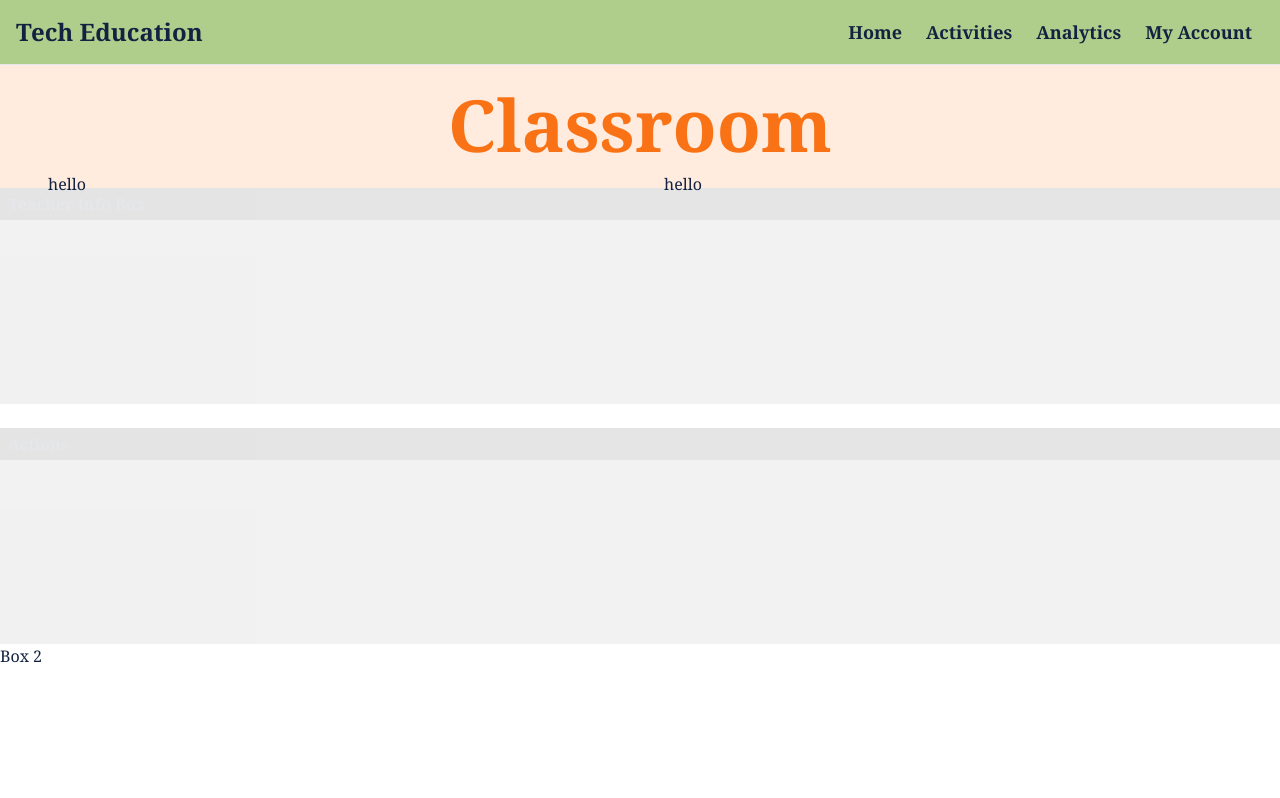
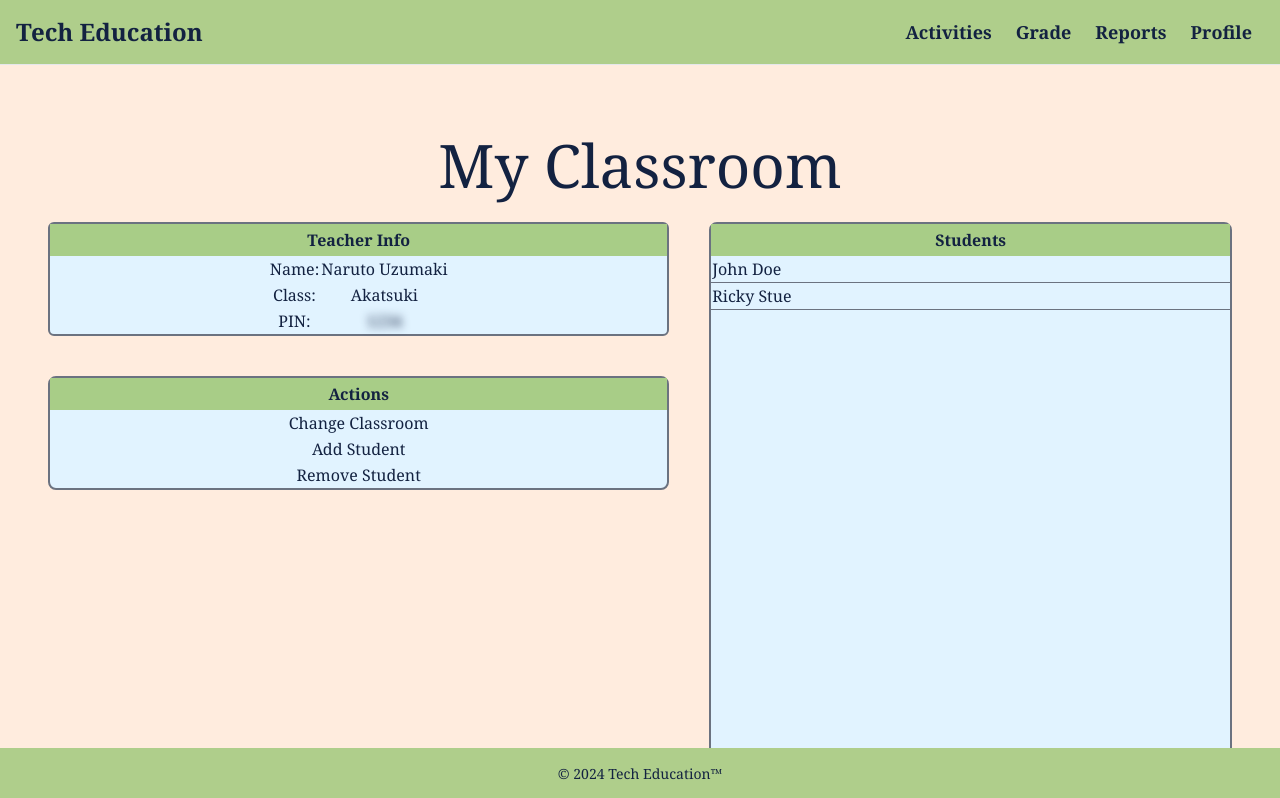
Before and after one commit to ExzyELI/tech-education, a Next.js app: page / in a window 1280 px wide. Shown: the top 798 px of the page. Built offline with nearby package versions, Linux system fonts and the light colour scheme.

Commit message:
boxes and Tables implemented. Need to routebuttons

```diff
--- a/src/app/page.tsx
+++ b/src/app/page.tsx
@@ -4,61 +4,99 @@ export default function Home() {
   return (
     <main className="gradient font-family: font-serif leading-normal tracking-normal text-[#132241]">
       <title>Tech Education</title>
-      {/* navbar begins */}
-      <nav className="fixed start-0 top-0 z-20 w-full border-b border-gray-200 bg-[#afce8b]">
+      {/*navbar begins */}
+    <nav className="fixed start-0 top-0 z-20 w-full border-b border-gray-200 bg-[#afce8b]">
+      <header className="gradient font-family: font-serif leading-normal tracking-normal text-[#132241]">
         <div className="mx-auto flex max-w-screen-xl flex-wrap items-center justify-between p-4">
-          <span className="self-center whitespace-nowrap text-2xl font-semibold">
-            Tech Education
-          </span>
-          {/* tabs */}
-          <nav className="flex space-x-3 md:order-2 md:space-x-0 rtl:space-x-reverse">
-            <a href="#" className="text-[#132241] text-lg px-3 font-semibold hover:text-[#5c6ac4]">Home</a>
-            <a href="#" className="text-[#132241] text-lg px-3 font-semibold hover:text-[#5c6ac4]">Activities</a>
-            <a href="#" className="text-[#132241] text-lg px-3 font-semibold hover:text-[#5c6ac4]">Analytics</a>
-            <a href="#" className="text-[#132241] text-lg px-3 font-semibold hover:text-[#5c6ac4]">My Account</a>
-          </nav>
+          <span className="self-center whitespace-nowrap text-2xl font-semibold"> Tech Education
+            </span>
+            {/* tabs */}
+            <div className="flex space-x-3 md:order-2 md:space-x-0 rtl:space-x-reverse">
+              <nav className="text-2lg">
+                <a href="#" className="text-[#132241] cursor-pointer text-lg px-3 font-semibold hover:text-[#5c6ac4]">Activities</a>
+                <a href="#" className="text-[#132241] cursor-pointer text-lg px-3 font-semibold hover:text-[#5c6ac4]">Grade</a>
+                <a href="#" className="text-[#132241] cursor-pointer text-lg px-3 font-semibold hover:text-[#5c6ac4]">Reports</a>
+                <a href="#" className="text-[#132241] cursor-pointer text-lg px-3 font-semibold hover:text-[#5c6ac4]">Profile</a>
+                </nav>
+            </div>
         </div>
+      </header>
       </nav>
       {/* navbar ends */}
 
       {/* banner begins */}
       <section className="-mb-[105px] border-b bg-[#ffecde] lg:-mt-5">
-        <div className="px-6 py-12 text-center md:px-12 lg:my-12 lg:text-left">
-        <section className="container mx-auto py-3 flex flex-col items-center ">
-        <h1 className="text-orange-500 text-7xl font-bold">Classroom</h1>
-        </section>
+        <div className="px-6 py-20 text-center md:px-12 lg:my-12 lg:text-left">
           <div className="w-100 mx-auto sm:max-w-2xl md:max-w-3xl lg:max-w-5xl xl:max-w-7xl">
-            {/* left column for text */}
-            <div className="grid items-center gap-12 lg:grid-cols-2">
-              <div className="grid items-center gap-12 lg:grid-cols-2">
-                <h1>hello</h1>
-                {/* left column for text */}
+            <header className="w-full flex py-3 text-6xl items-center justify-center gradient font-serif leading-normal tracking-normal text-[#132241] "> My Classroom </header>
+
+            {/* three sections */}
+            <div className="text-center grid grid-flow-col grid-rows-4 gap-10 ">
+              <div className="rounded-md border-2 border-gray-500 row-span- col-span-1 bg-[#e1f3ff]">
+                <div className="bg-[#a8cd87] py-1 text-[#132241] font-semibold">Teacher Info</div>
+                <table className="table-auto flex flex-col justify-center items-center">
+                  <tbody>
+                  <tr>
+                    {/* create a Tname option that changes according to Tname */}
+                    <td>Name:</td>
+                    <td>Naruto Uzumaki </td>
+                  </tr><tr>
+                    {/* create a class naming option so class name changes depending on classroom */}
+                    <td>Class:</td>
+                    <td>Akatsuki</td>
+                  </tr><tr>
+                    {/* create a pin option so students can join classroom */}
+                    <td>PIN:</td>
+                    <td className="blur-sm hover:blur-none ">1234</td>
+
+                  </tr>
+                  </tbody>
+                </table>
+
               </div>
-              {/* right column for image */}
-              <h1>hello</h1>
+              <div className="rounded-lg border-2 border-gray-500 inline-grid col-span-1 bg-[#e1f3ff] ">
+                <div className="bg-[#a8cd87] py-1 text-[#132241] font-semibold ">Actions</div>
+                <table className="table-auto flex flex-col justify-center items-center">
+                  <tbody>
+                  <tr className="hover:text-[#5c6ac4] cursor-pointer">
+                    {/* create a Tname option that changes according to Tname */}
+                    <td>Change Classroom</td>
+                  </tr><tr className="hover:text-[#5c6ac4] cursor-pointer">
+                    {/* create a class naming option so class name changes depending on classroom */}
+                    <td>Add Student</td>
+                  </tr><tr className="hover:text-[#5c6ac4] cursor-pointer">
+                    {/* create a pin option so students can join classroom */}
+                    <td>Remove Student</td>
+                  </tr>
+                  </tbody>
+                </table>
+                </div>
+              <div className="rounded-lg border-2 border-gray-500 row-span-7 col-span-1 bg-[#e1f3ff]">
+                <div className="bg-[#a8cd87] py-1 text-[#132241] font-semibold">Students</div>
+                {/* ADD Student Feature */}
+                <table className="border-b border-gray-500 table-auto flex flex-col">
+                  <tbody>
+                    <tr className="border-b border-gray-500 flex">
+                      <td>
+                        John Doe
+                      </td>
+                    </tr>
+                    <tr>
+                      <td>
+                        Ricky Stue
+                      </td>
+                    </tr>
+                  </tbody>
+                </table>
+              </div>
             </div>
           </div>
         </div>
       </section>
 
-    <div className="flex flex-col min-h-screen bg-white">
-          <div className="flex-1 flex flex-col">
-            <div className="bg-black opacity-10 px-2 py-1 font-bold">Teacher Info Box</div>
-            <div className="bg-black opacity-5 py-20 px-2 py-1">Info</div>
-
-            <div className="text-white">spacer</div>
-
-            <div className="bg-black opacity-10 px-2 font-bold py-1">Actions</div>
-            <div className="bg-black opacity-5 py-20 px-2 py-1">Info</div>
-            <div className="bg-white">Box 2</div>
-            </div>
-            <div className="flex-1 bg-black opacity-10 px-2 font-bold py-1">
-              <header className="font-bold text-orange ">Big Box</header>
-            </div>
-      </div>
 
       {/* footer begins */}
-      <footer className="bg-[#afce8b]">
+      <footer className="bg-[#afce8b] fixed bottom-0 w-full">
         <div className="mx-auto flex w-full max-w-screen-xl items-center justify-center px-4 py-4">
           <span className="text-sm sm:text-center ">
             © 2024 Tech Education™
@@ -66,6 +104,7 @@ export default function Home() {
         </div>
       </footer>
       {/* footer ends */}
-    </main>
+
+      </main>
   );
 }
```
